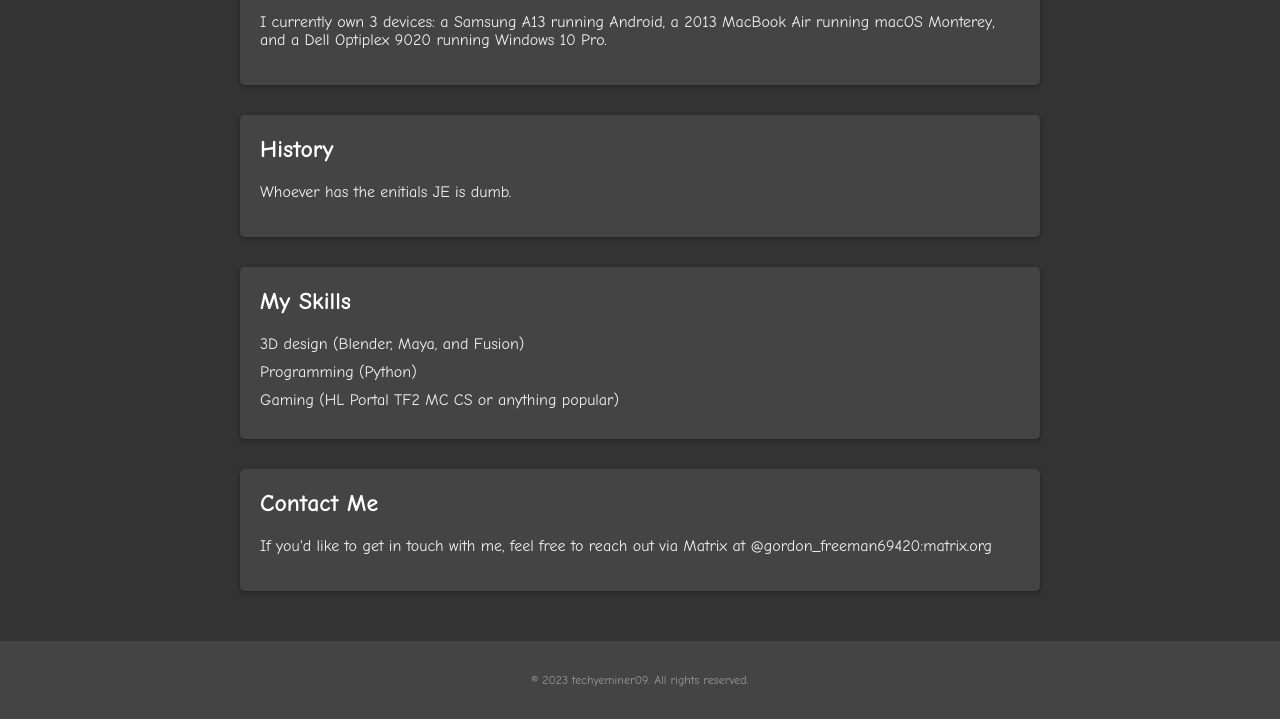
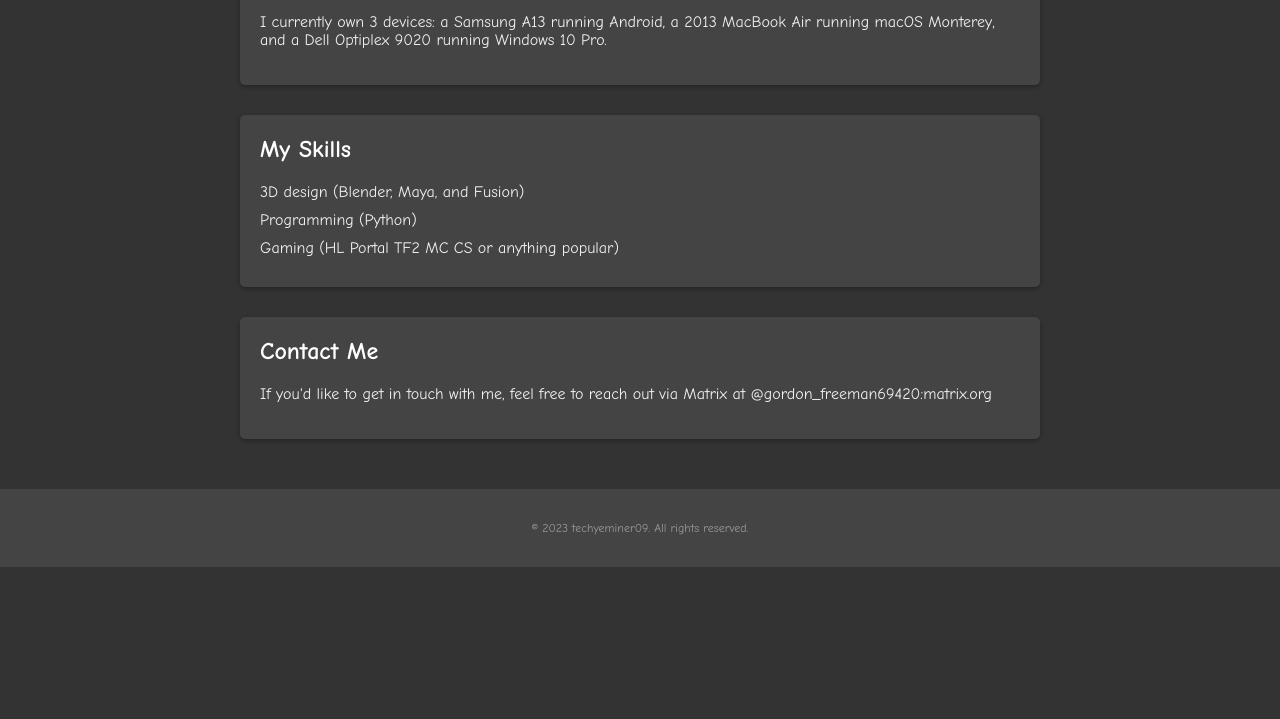
Before and after one commit to techyeminer09/techyeminer09.github.io, a plain HTML site: page index.html in a window 1280 px wide. Shown: the part 225-944 px from the top of the page. After the commit the page ends 800 px from the top, so only its background shows below. Drawn offline with Linux system fonts and the light colour scheme.

Commit message:
Update index.html

```diff
--- a/index.html
+++ b/index.html
@@ -18,11 +18,6 @@
             <h2>About Me</h2>
             <p>Hello, my name is <strong>techyeminer09</strong>. I am a high school student based on Earth. I have a passion for gaming, 3D design, and coding.</p>
             <p>I currently own 3 devices: a Samsung A13 running Android, a 2013 MacBook Air running macOS Monterey, and a Dell Optiplex 9020 running Windows 10 Pro.</p>
-        </section>
-
-        <section>
-            <h2>History</h2>
-            <p>Whoever has the enitials JE is dumb.</p>
         </section>
 
         <section class="skills">
```
